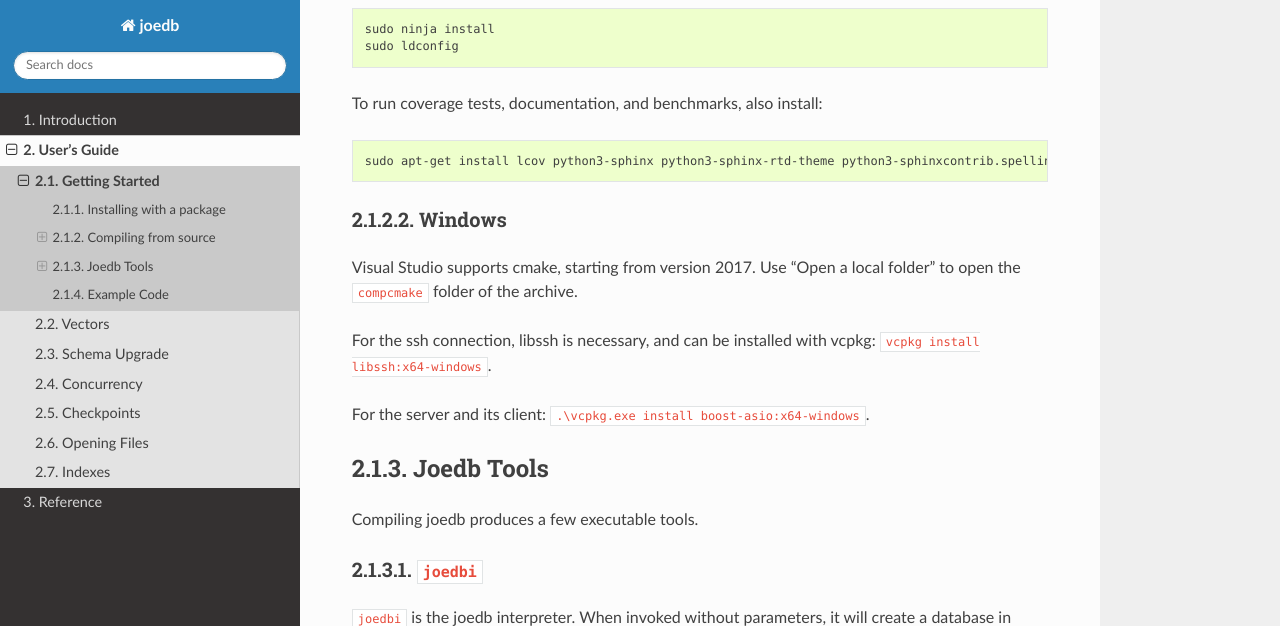
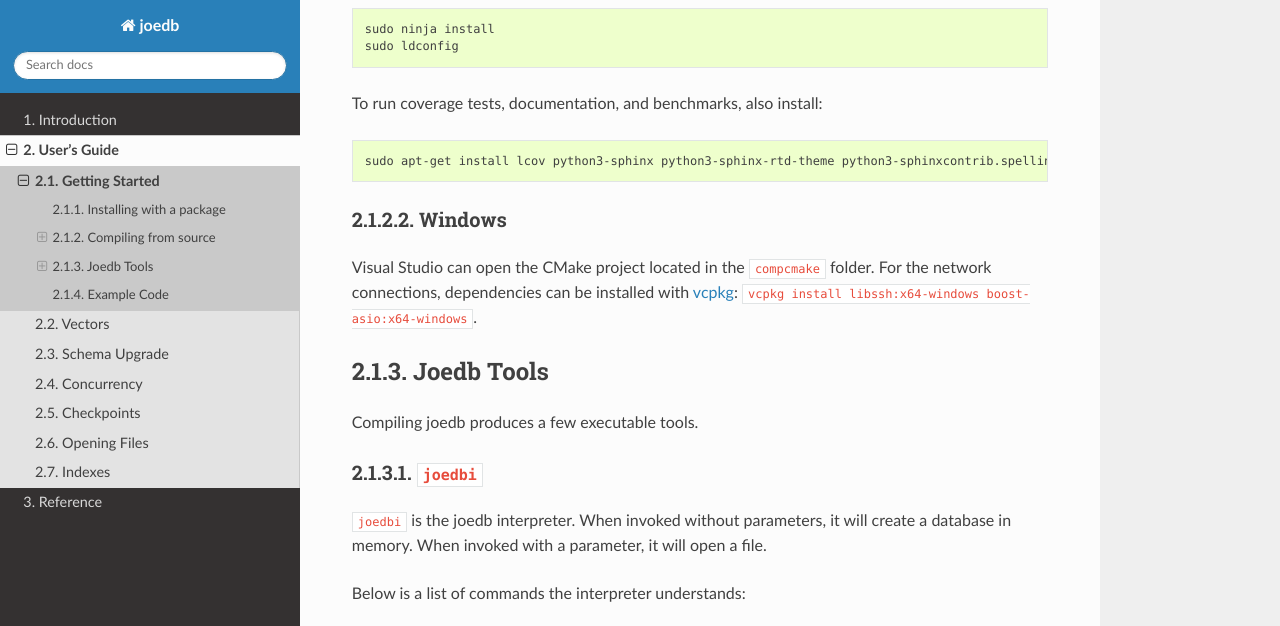
Before and after one commit to Remi-Coulom/joedb, a Sphinx documentation site: the page built from doc/source/getting_started.rst, in a window 1280 px wide and 900 px high, scrolled down 1161 px, cut to the strip 0-626 px from the top of the window. Built offline with Sphinx 7.4.7 and the Read the Docs theme 2.0.0, drawn with Linux system fonts in a browser that asks for light colours; formulas are drawn with MathJax 3.

Commit message:
improve doc

```diff
--- a/doc/source/getting_started.rst
+++ b/doc/source/getting_started.rst
@@ -29,7 +29,7 @@
 clone the repository to get the most recent development version: ``git clone
 https://github.com/Remi-Coulom/joedb.git``.
 
-Joedb is written in portable C++11, and uses `CMake <https://cmake.org/>`__ for
+Joedb is written in portable C++11, and uses `CMake <https://cmake.org/>`_ for
 its build system. So it should be portable to almost any platform. Here are
 some detailed instructions for the most common situations.
 
@@ -63,13 +63,10 @@
 Windows
 ^^^^^^^
 
-Visual Studio supports cmake, starting from version 2017. Use "Open a local
-folder" to open the ``compcmake`` folder of the archive.
-
-For the ssh connection, libssh is necessary, and can be installed with vcpkg:
-``vcpkg install libssh:x64-windows``.
-
-For the server and its client: ``.\vcpkg.exe install boost-asio:x64-windows``.
+Visual Studio can open the CMake project located in the ``compcmake`` folder.
+For the network connections, dependencies can be installed with `vcpkg
+<https://github.com/microsoft/vcpkg>`_:
+``vcpkg install libssh:x64-windows boost-asio:x64-windows``.
 
 Joedb Tools
 -----------
```
